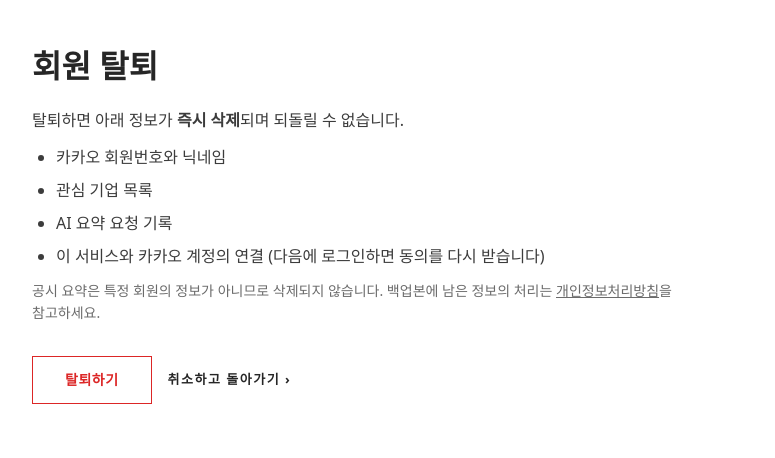
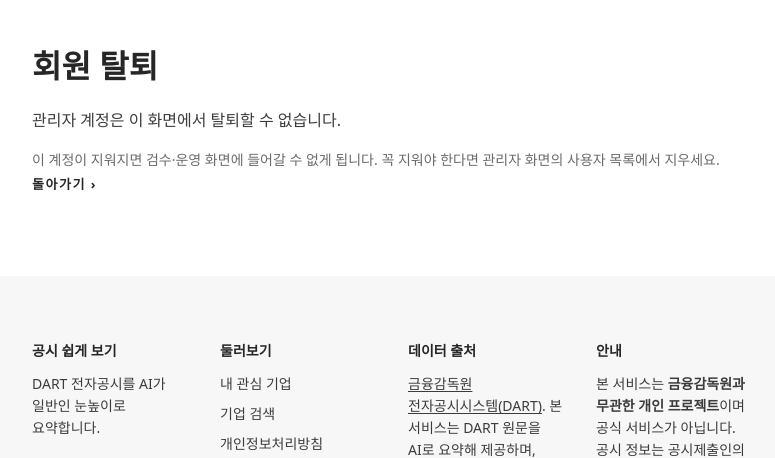
Before and after one commit to sonnyseokjun/DART-project, a Django app: page /accounts/withdraw/ in a window 1280 px wide. Shown: the part 66-524 px from the top of the page, without its empty margins (248-1023 px from the left). Run offline with Django 5.2, Linux system fonts and the light colour scheme; the visitor is signed in with stand-in values (Sample User, id 1); some web fonts are replaced.

Commit message:
수정: 관리자 계정은 사이트의 회원 탈퇴로 지워지지 않게 한다
어드민과 사이트는 같은 세션을 쓴다. 어드민에 로그인한 채 머리말의 "탈퇴"를
누르면 운영 서버의 관리자 계정이 지워져, 서버 셸에서 createsuperuser로
되살릴 때까지 검수·모니터링 화면에 아무도 들어갈 수 없다.

staff·superuser는 탈퇴 화면에 버튼 대신 안내만 보이고, POST는 403으로
거절한다. 카카오 연결 해제·로그아웃도 하지 않는다. 관리자 계정을 정말
지워야 하면 확인 화면을 거치는 어드민 사용자 화면에서 지운다.

Co-Authored-By: Claude Opus 5.5 <noreply@anthropic.com>

```diff
--- a/accounts/templates/accounts/withdraw.html
+++ b/accounts/templates/accounts/withdraw.html
@@ -6,6 +6,16 @@
 {% block content %}
   <section class="intro">
     <h1>회원 탈퇴</h1>
+    {% if protected %}
+    {% comment %} 관리자 계정은 여기서 지우지 않는다(accounts/views.py withdraw).
+       버튼 자체를 그리지 않아 실수로 누를 수 없게 한다. {% endcomment %}
+    <p>관리자 계정은 이 화면에서 탈퇴할 수 없습니다.</p>
+    <p class="landing-note">
+      이 계정이 지워지면 검수·운영 화면에 들어갈 수 없게 됩니다.
+      꼭 지워야 한다면 관리자 화면의 사용자 목록에서 지우세요.
+    </p>
+    <a class="link-label" href="{% url 'disclosures:home' %}">돌아가기</a>
+    {% else %}
     <p>탈퇴하면 아래 정보가 <strong>즉시 삭제</strong>되며 되돌릴 수 없습니다.</p>
     <ul>
       <li>카카오 회원번호와 닉네임</li>
@@ -22,5 +32,6 @@
       <button type="submit" class="btn btn-danger">탈퇴하기</button>
       <a class="link-label" href="{% url 'disclosures:home' %}">취소하고 돌아가기</a>
     </form>
+    {% endif %}
   </section>
 {% endblock %}
--- a/accounts/views.py
+++ b/accounts/views.py
@@ -36,11 +36,23 @@ def withdraw(request):
     """회원 탈퇴. GET은 확인 화면, POST가 실제 탈퇴다.
 
     GET 한 번으로 탈퇴되면 링크 미리보기나 실수 클릭으로도 계정이 사라진다.
+
+    **관리자 계정(staff·superuser)은 이 경로로 지우지 않는다.** 어드민과 사이트는 같은
+    세션을 쓰므로, 어드민에 로그인한 채 사이트 머리말의 "탈퇴"를 누르면 운영 서버의
+    유일한 관리자 계정이 사라진다. 그러면 검수·모니터링 화면에 아무도 들어가지 못하고
+    서버 셸에서 `createsuperuser`로 되살릴 때까지 운영자가 눈을 잃는다. 관리자 계정을
+    정말 지워야 하면 어드민의 사용자 화면에서 지운다 — 그쪽은 지워지는 것이 무엇인지
+    보여주는 확인 화면을 거친다.
     """
+    user = request.user
+    if user.is_staff or user.is_superuser:
+        status = 200 if request.method == 'GET' else 403
+        return render(request, 'accounts/withdraw.html',
+                      {'protected': True}, status=status)
+
     if request.method == 'GET':
         return render(request, 'accounts/withdraw.html')
 
-    user = request.user
     for account in SocialAccount.objects.filter(user=user, provider='kakao'):
         kakao.unlink(account.uid)
     # 세션을 먼저 끊는다. 계정을 지운 뒤에는 로그아웃이 지울 대상을 못 찾는다.
```
Also changed, not shown: accounts/tests.py (+39 -0 lines).
